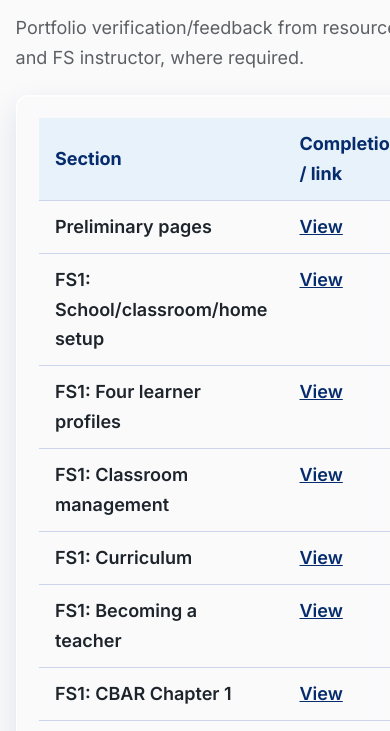
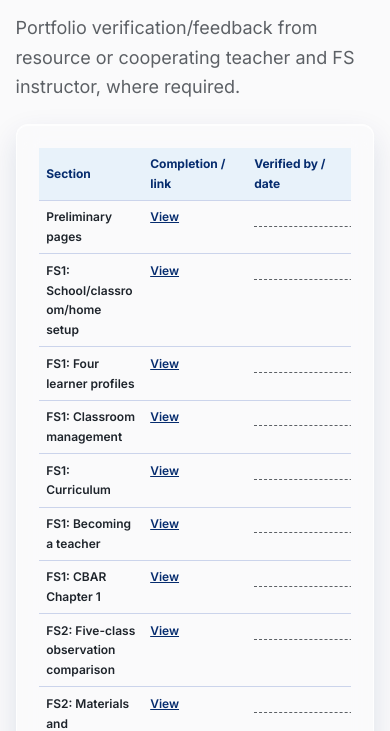
Before and after one commit to RaiTim/Yrah-s-Portfolio, a plain HTML site: page part-5.html in a window 390 px wide. Shown: the part 495-1226 px from the top of the page. Drawn offline with nearby package versions, Linux system fonts and the light colour scheme.

Commit message:
Fit tables and images on mobile screens
Co-authored-by: Copilot <223556219+Copilot@users.noreply.github.com>

```diff
--- a/part-5.html
+++ b/part-5.html
@@ -12,7 +12,7 @@
   <link rel="preconnect" href="https://fonts.googleapis.com">
   <link rel="preconnect" href="https://fonts.gstatic.com" crossorigin>
   <link href="https://fonts.googleapis.com/css2?family=Bricolage+Grotesque:wght@600;700&family=Inter:wght@400;600;700&display=swap" rel="stylesheet">
-  <link rel="stylesheet" href="style.css?v=mobile-sidebar-layout">
+  <link rel="stylesheet" href="style.css?v=mobile-content-fit">
 </head>
 <body class="bg-blue has-sticky-bar">
 
--- a/style.css
+++ b/style.css
@@ -236,7 +236,7 @@ html:not(.sidebar-closed) .edge-tab { opacity: 0; pointer-events: none; }
 .facts { display: grid; grid-template-columns: max-content 1fr; gap: .4rem 1.5rem; margin: 1.2rem 0 0; }
 .facts dt { font-weight: 600; color: var(--muted); }
 .facts dd { margin: 0; }
-.table-wrap { overflow-x: auto; }
+.table-wrap { width: 100%; max-width: 100%; min-width: 0; overflow-x: auto; }
 table { width: 100%; min-width: 460px; border-collapse: collapse; }
 caption { text-align: left; color: var(--muted); font-size: .95rem; padding-bottom: .5rem; }
 th, td { padding: .7rem 1rem; text-align: left; border-bottom: 1px solid var(--line); }
@@ -257,7 +257,8 @@ th { background: var(--tint-soft); color: var(--navy-dark); }
 .more-card p:last-child { margin: 0; color: var(--muted); }
 
 .section > h2 { margin-bottom: 1rem; }
-.stack { display: grid; gap: 1.4rem; }
+.stack { display: grid; grid-template-columns: minmax(0, 1fr); gap: 1.4rem; min-width: 0; }
+.stack > * { min-width: 0; }
 .stack > h3.sub-head { margin: .6rem 0 0; color: var(--accent); }
 .note { margin: 0; color: var(--muted); max-width: 75ch; }
 .card h3 { color: var(--accent); }
@@ -342,8 +343,10 @@ th[scope="row"] { background: none; font-weight: 600; color: var(--text-dark); }
 /* ===== 13. TABLET / PHONE ===== */
 @media (max-width: 900px) {
   .sidebar { width: min(320px, 100vw); }
+  table, .table-wide table { min-width: 0; table-layout: fixed; font-size: clamp(.75rem, 1.7vw, .875rem); }
+  th, td { padding: .4rem .45rem; overflow-wrap: anywhere; }
   .paper-row { grid-template-columns: 1fr; gap: 1.2rem; padding: 1.4rem; }
-  .paper-columns, .masonry, .cols-2, .featured, .split, .domain, .zig-card, .dtr-pair { grid-template-columns: 1fr; gap: 1.2rem; }
+  .paper-columns, .masonry, .cols-2, .featured, .split, .domain, .zig-card, .dtr-pair { grid-template-columns: minmax(0, 1fr); gap: 1.2rem; }
   .card { padding: 1.4rem; }
   .blocks { grid-template-columns: 1fr; gap: .1rem; }
   .blocks dd { margin-bottom: .8rem; }
```
Also changed, not shown: field-study-1.html (+1 -1 lines), field-study-2.html (+1 -1 lines), index.html (+1 -1 lines), part-4.html (+1 -1 lines), school-profile.html (+1 -1 lines).
